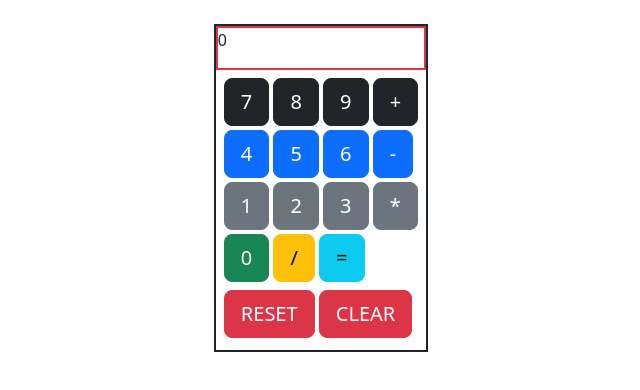
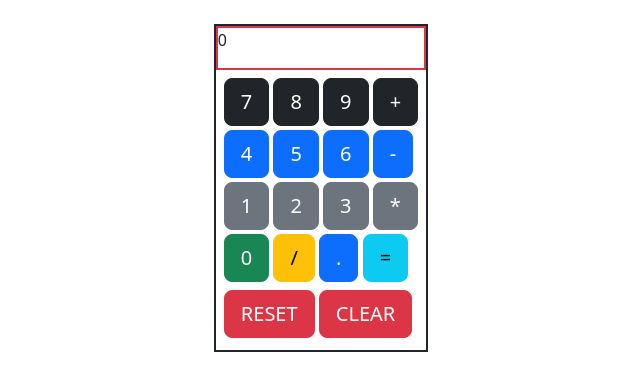
Before and after one commit to AyouLasme/DI_Bootcamp-Week2-Jour5-ExerciceXpGold, a plain HTML site: page index.html in a window 1280 px wide. Shown: the whole page, without its empty margins (273-913 px from the left). Drawn offline with nearby package versions, Linux system fonts and the light colour scheme.

Commit message:
Modificatio du code Exercice XpGold Week2 jour5 calculator

```diff
--- a/index.html
+++ b/index.html
@@ -31,6 +31,7 @@
                     <br>
                     <button class="btn btn-lg btn-success my-1" type="button" onclick="number(0)">0</button>
                     <button class="btn btn-lg btn-warning my-1" type="button" onclick="operator('/')">/</button>
+                    <button class="btn btn-lg btn-primary" type="button" onclick="operator('.')">.</button>
                     <button class="btn btn-lg btn-info my-1" type="button" onclick="equal()">=</button>
                     <br>
                     <button class="btn btn-lg btn-danger my-1" type="button" onclick="reset()">RESET</button>
```
